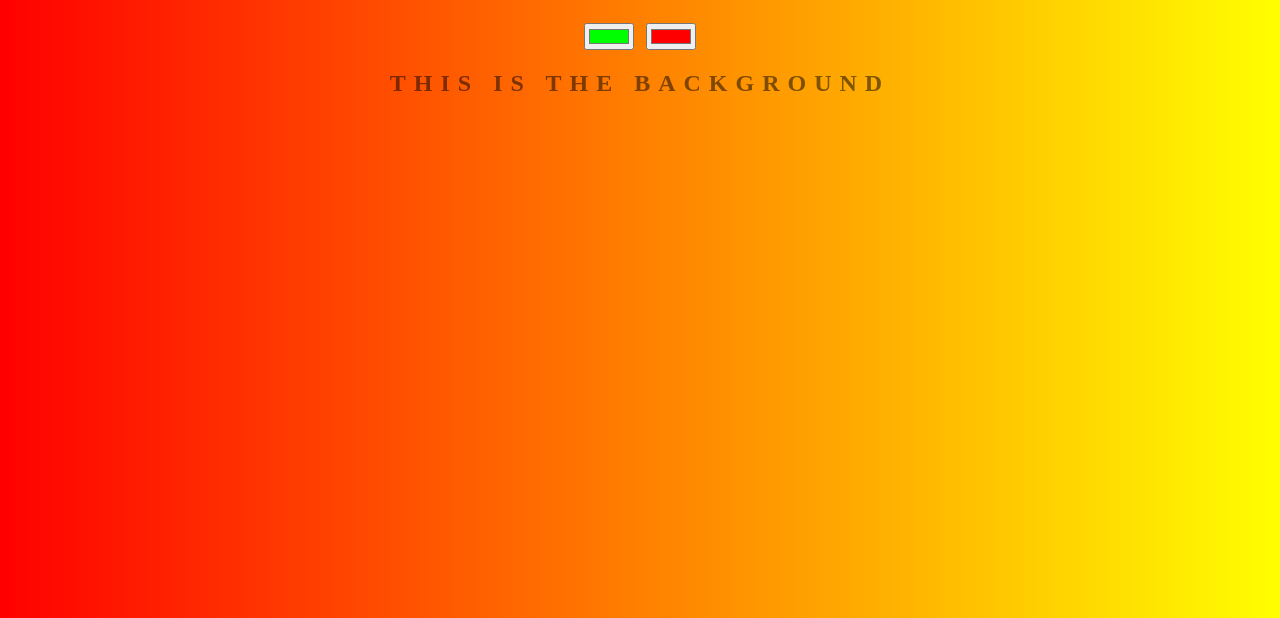
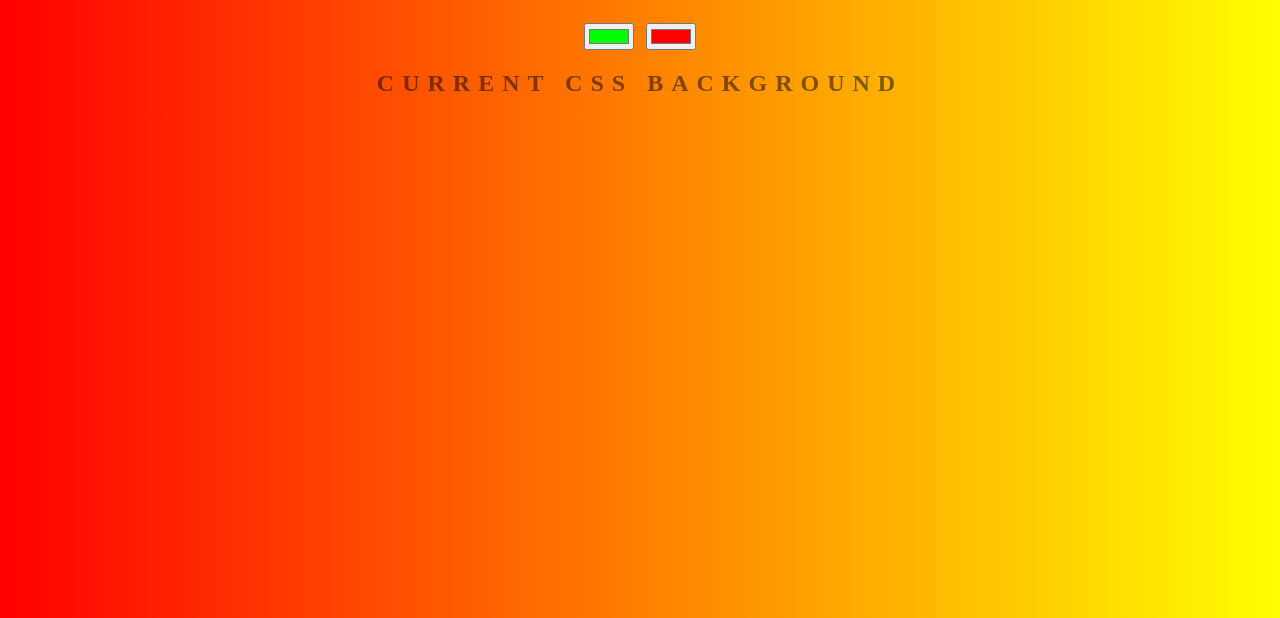
Before and after one commit to jprasad09/hello-world, a plain HTML site: page index.html in a window 1280 px wide. Shown: the part 182-800 px from the top of the page. Drawn offline with Linux system fonts and the light colour scheme.

Commit message:
reverting back to old

```diff
--- a/index.html
+++ b/index.html
@@ -1,14 +1,14 @@
 <!DOCTYPE html>
 <html>
 <head>
-	<title>Cool Background</title>
+	<title>Gradient Background</title>
 	<link rel="stylesheet" type="text/css" href="style.css">
 </head>
 <body id="gradient">
 	<h1>Background Generator</h1>
 	<input class="color1" type="color" name="color1" value="#00ff00">
 	<input class="color2" type="color" name="color2" value="#ff0000">
-	<h2>This is the Background</h2>
+	<h2>Current CSS Background</h2>
 	<h3></h3>
 	<script type="text/javascript" src="script.js"></script>
 </body>
```
